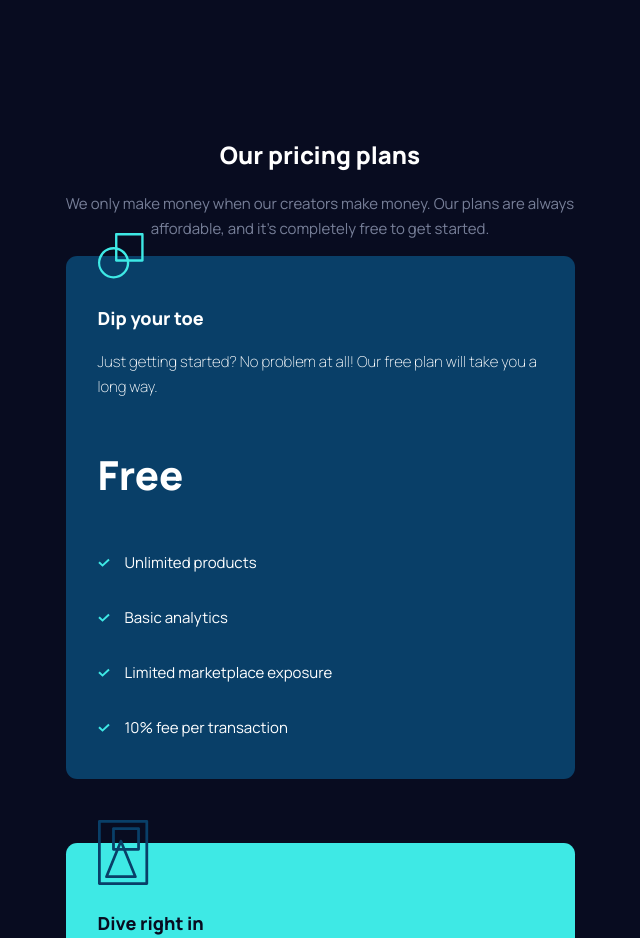
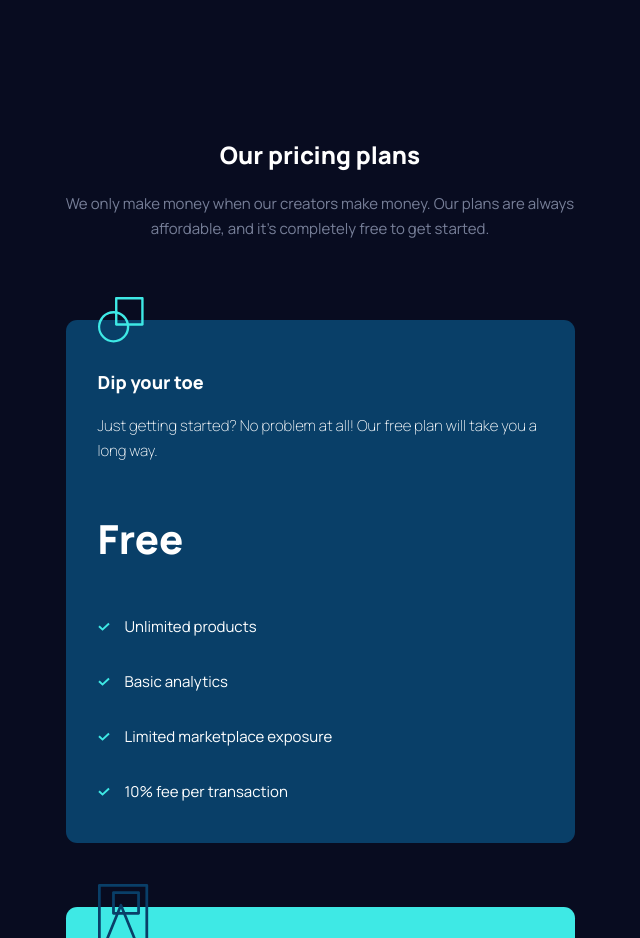
Before and after one commit to salymk/react-maker-pre-launch-landing-page, a React (Create React App) app: page / in a window 1280 px wide. Shown: the part 1320-2258 px from the top of the page, without its empty margins (320-960 px from the left). Built offline with nearby package versions, Linux system fonts and the light colour scheme.

Commit message:
style(price header): add padding to bottom

```diff
--- a/src/App.scss
+++ b/src/App.scss
@@ -453,6 +453,8 @@ h3 {
         .pricing-header {
             max-width: 573px;
             margin: 0 auto;
+            padding-bottom: 4em;
+
         }
 
         .pricing-container {
```
